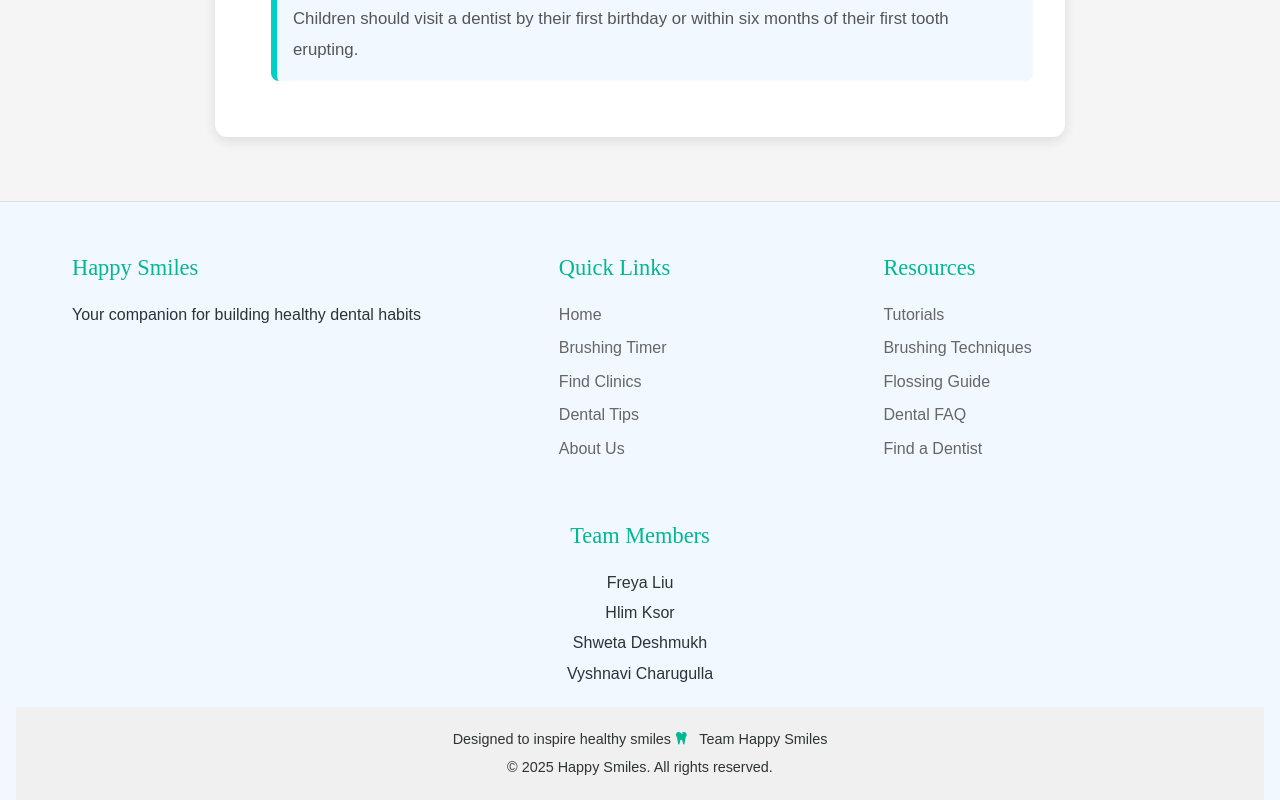
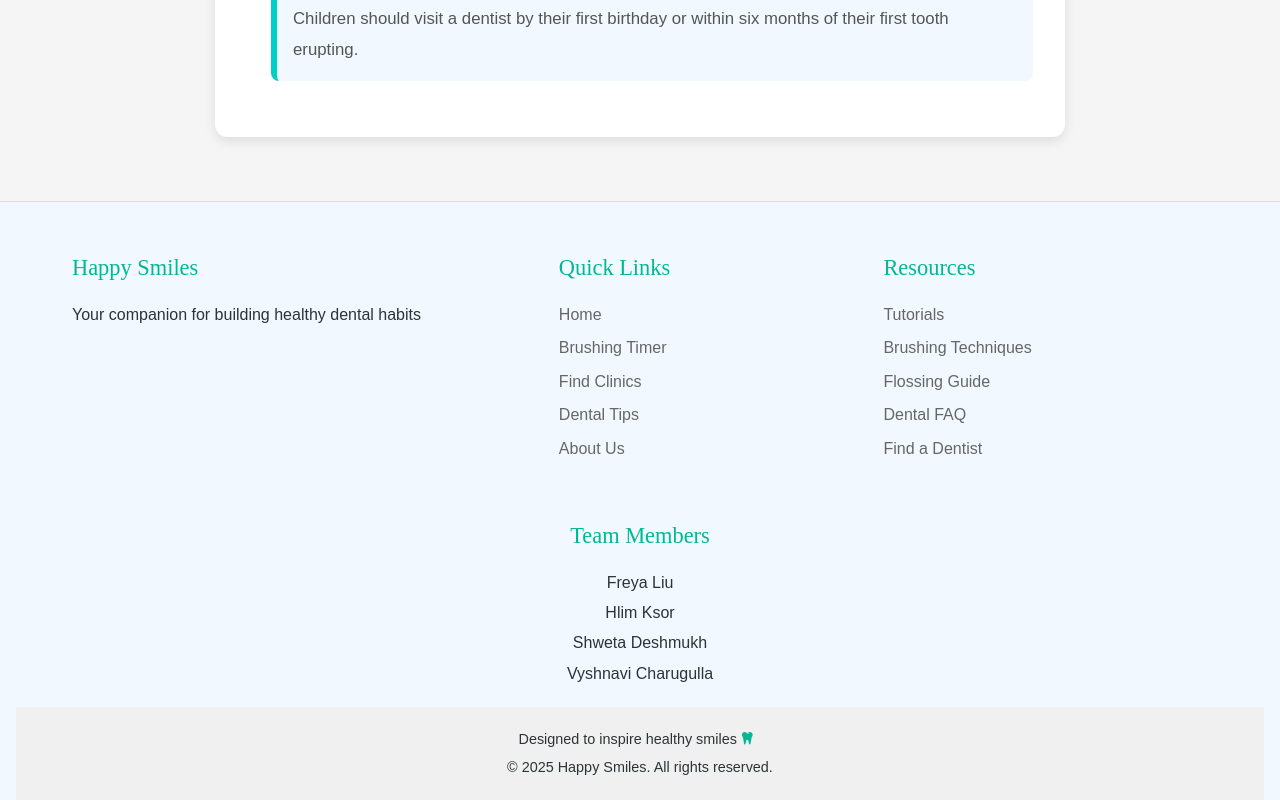
Before and after one commit to Happy-smiles-UNC/happy-smiles, a Vue app: page /faq in a window 1280 px wide. Shown: the part 2160-2960 px from the top of the page. Built offline with nearby package versions, Linux system fonts and the light colour scheme; what highcharts-vue would draw is missing.

Commit message:
Update AppFooter.vue

```diff
--- a/src/components/AppFooter.vue
+++ b/src/components/AppFooter.vue
@@ -49,7 +49,7 @@
 
     <!-- Footer Bottom -->
     <div class="footer-bottom">
-      <p>Designed to inspire healthy smiles <font-awesome-icon icon="fa-solid fa-tooth" class="icon" /> Team Happy Smiles</p>
+      <p>Designed to inspire healthy smiles <font-awesome-icon icon="fa-solid fa-tooth" class="icon" /></p>
       <p>&copy; 2025 Happy Smiles. All rights reserved.</p>
     </div>
   </footer>
```
